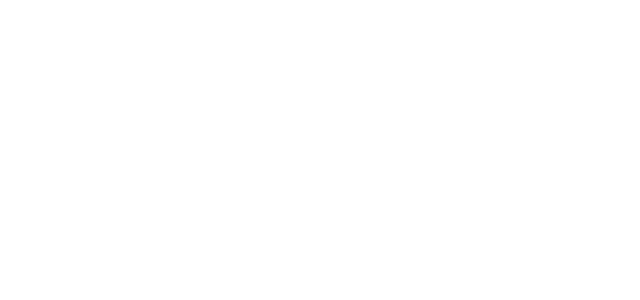
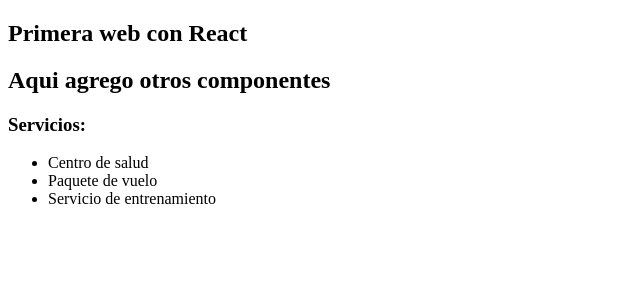
Before and after one commit to estebanrm1/primerAppReact, a React (Vite) app: page / in a window 1280 px wide. Shown: the top 300 px of the page, without its empty margins (0-640 px from the left). Built offline with nearby package versions, Linux system fonts and the light colour scheme.

Commit message:
Agregue los componentes lista y titulos

```diff
--- a/src/App.jsx
+++ b/src/App.jsx
@@ -1,11 +1,19 @@
 import './App.css'
+import Lista from './components/Lista';
+import Titulos from './components/Titulos';
 
 function App() {
-
-
+    //Aqui va la logica del componente
   return (
-    <div></div>
+    //Puedo escribir algo de logica
+    <>
+      {/* Esto es un comentario del html */}
+      <Titulos></Titulos>
+      {/* <Titulos/> */}
+      <h3>Servicios:</h3>
+      <Lista/>
+    </>
   )
 }
 
-export default App
+export default App;
--- /dev/null
+++ b/src/components/Lista.jsx
@@ -0,0 +1,11 @@
+const Lista = () => {
+    return (
+        <ul>
+            <li>Centro de salud</li>
+            <li>Paquete de vuelo</li>
+            <li>Servicio de entrenamiento</li>
+        </ul>
+    );
+};
+
+export default Lista;
--- /dev/null
+++ b/src/components/Titulos.jsx
@@ -0,0 +1,10 @@
+const Titulos = () => {
+    return (
+        <section>
+        <h1>Primera web con React</h1>
+        <h2>Aqui agrego otros componentes</h2>
+    </section>
+    );
+};
+
+export default Titulos;
```
